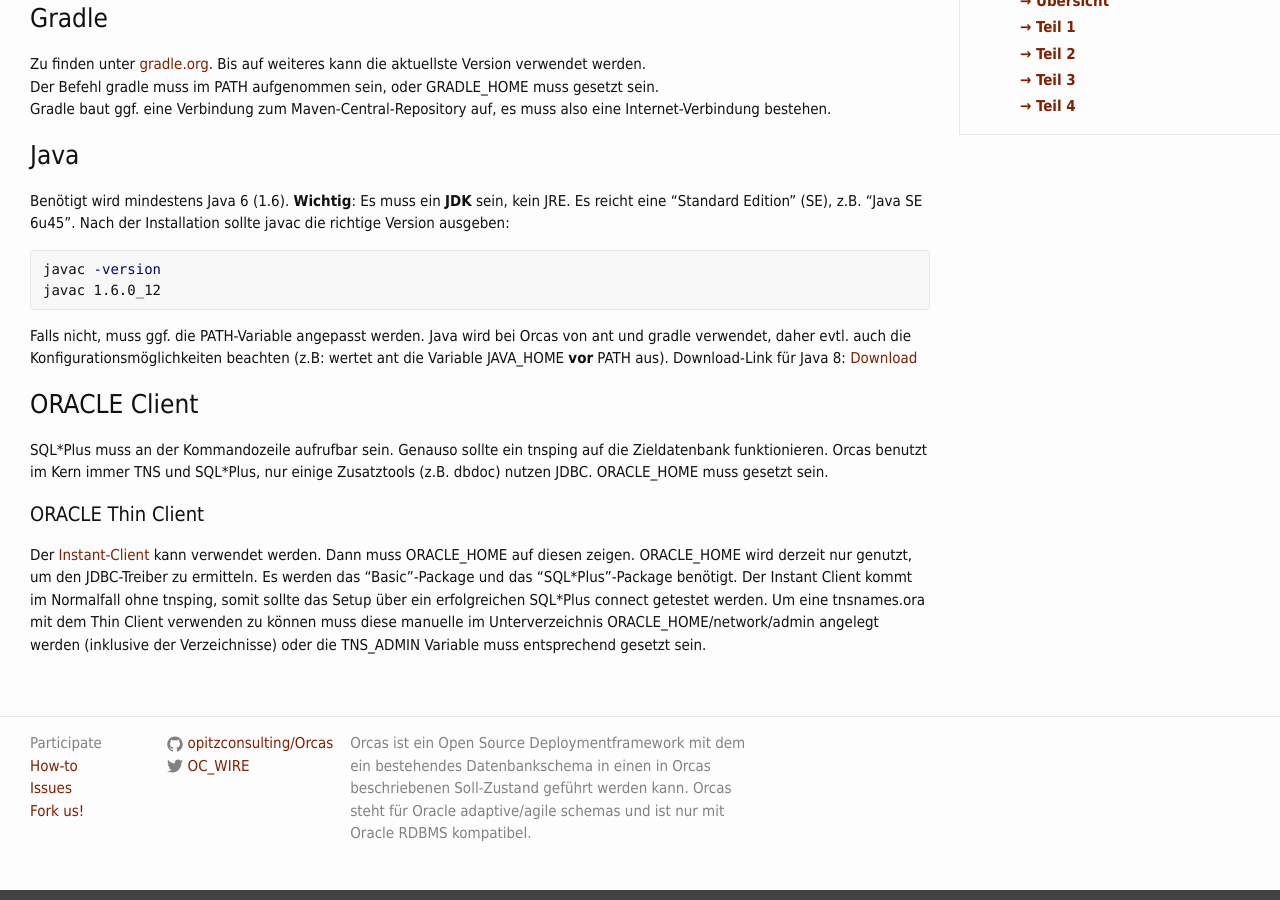
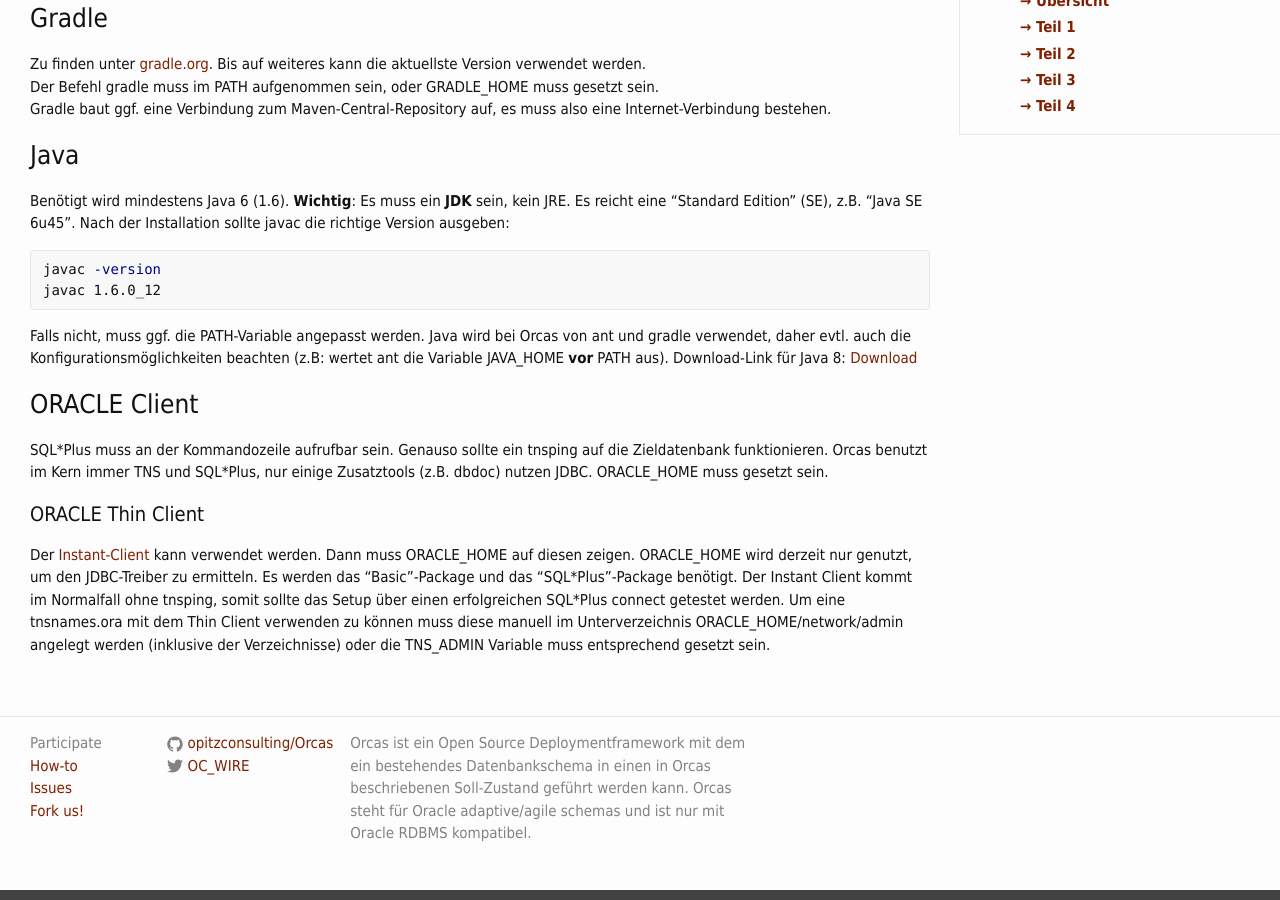
Before and after one commit to opitzconsulting/orcas, a Jekyll site: the page built from _docs/installation.md, in a window 1280 px wide and 900 px high, scrolled down 882 px. Built offline with Jekyll 4.4.1, drawn with Linux system fonts in a browser that asks for light colours.

Commit message:
Korrektur von Tippfehler

```diff
--- a/_docs/installation.md
+++ b/_docs/installation.md
@@ -50,5 +50,5 @@
 ####ORACLE Thin Client
 Der [Instant-Client](http://www.oracle.com/technetwork/database/features/instant-client/index.html) kann verwendet werden. Dann muss ORACLE_HOME auf diesen zeigen.
 ORACLE_HOME wird derzeit nur genutzt, um den JDBC-Treiber zu ermitteln.
-Es werden das "Basic"-Package und das "SQL\*Plus"-Package benötigt. Der Instant Client kommt im Normalfall ohne tnsping, somit sollte das Setup über ein erfolgreichen SQL\*Plus connect getestet werden.
-Um eine tnsnames.ora mit dem Thin Client verwenden zu können muss diese manuelle im Unterverzeichnis ORACLE_HOME/network/admin angelegt werden (inklusive der Verzeichnisse) oder die TNS_ADMIN Variable muss entsprechend gesetzt sein.
+Es werden das "Basic"-Package und das "SQL\*Plus"-Package benötigt. Der Instant Client kommt im Normalfall ohne tnsping, somit sollte das Setup über einen erfolgreichen SQL\*Plus connect getestet werden.
+Um eine tnsnames.ora mit dem Thin Client verwenden zu können muss diese manuell im Unterverzeichnis ORACLE_HOME/network/admin angelegt werden (inklusive der Verzeichnisse) oder die TNS_ADMIN Variable muss entsprechend gesetzt sein.
```
